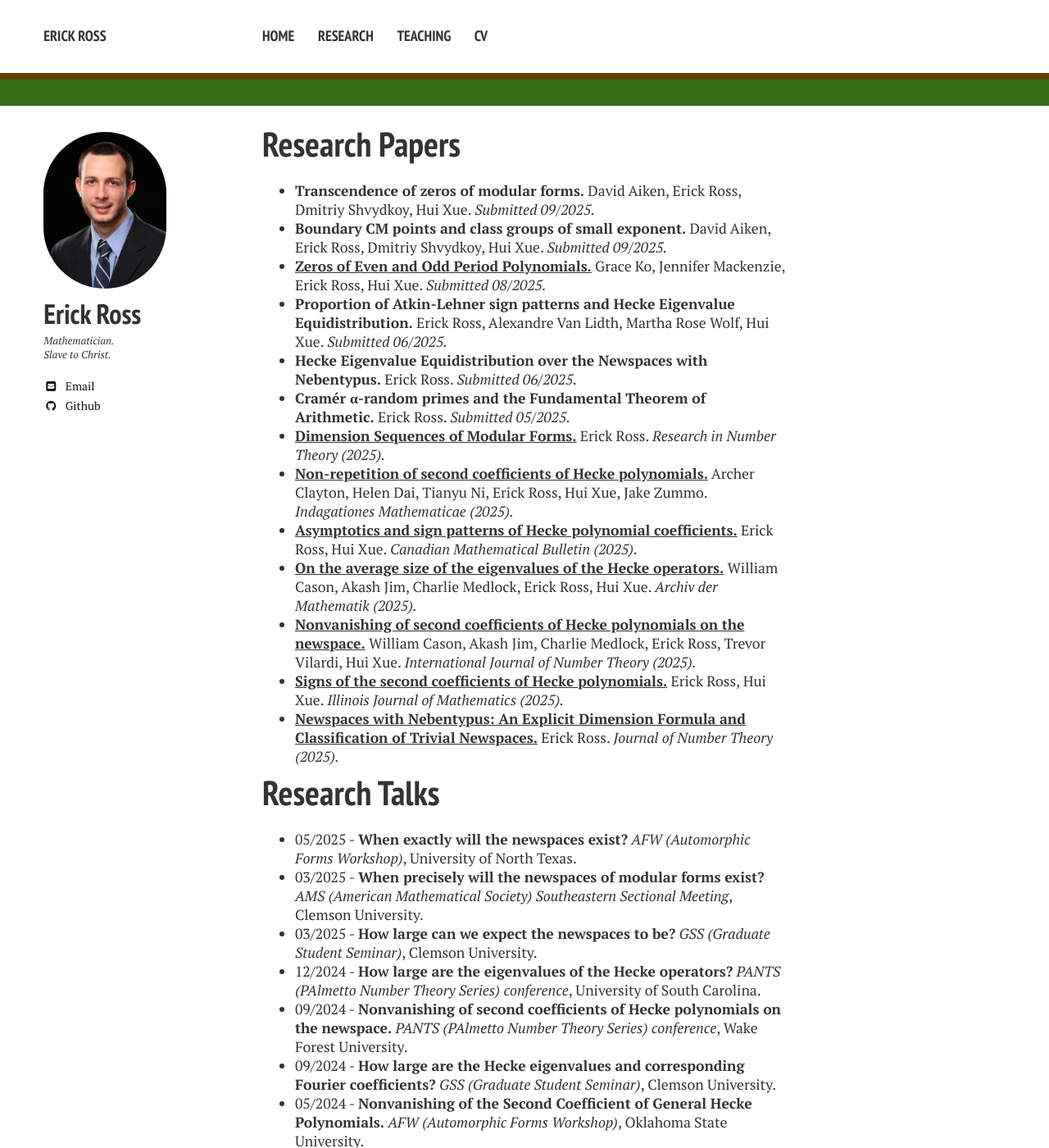
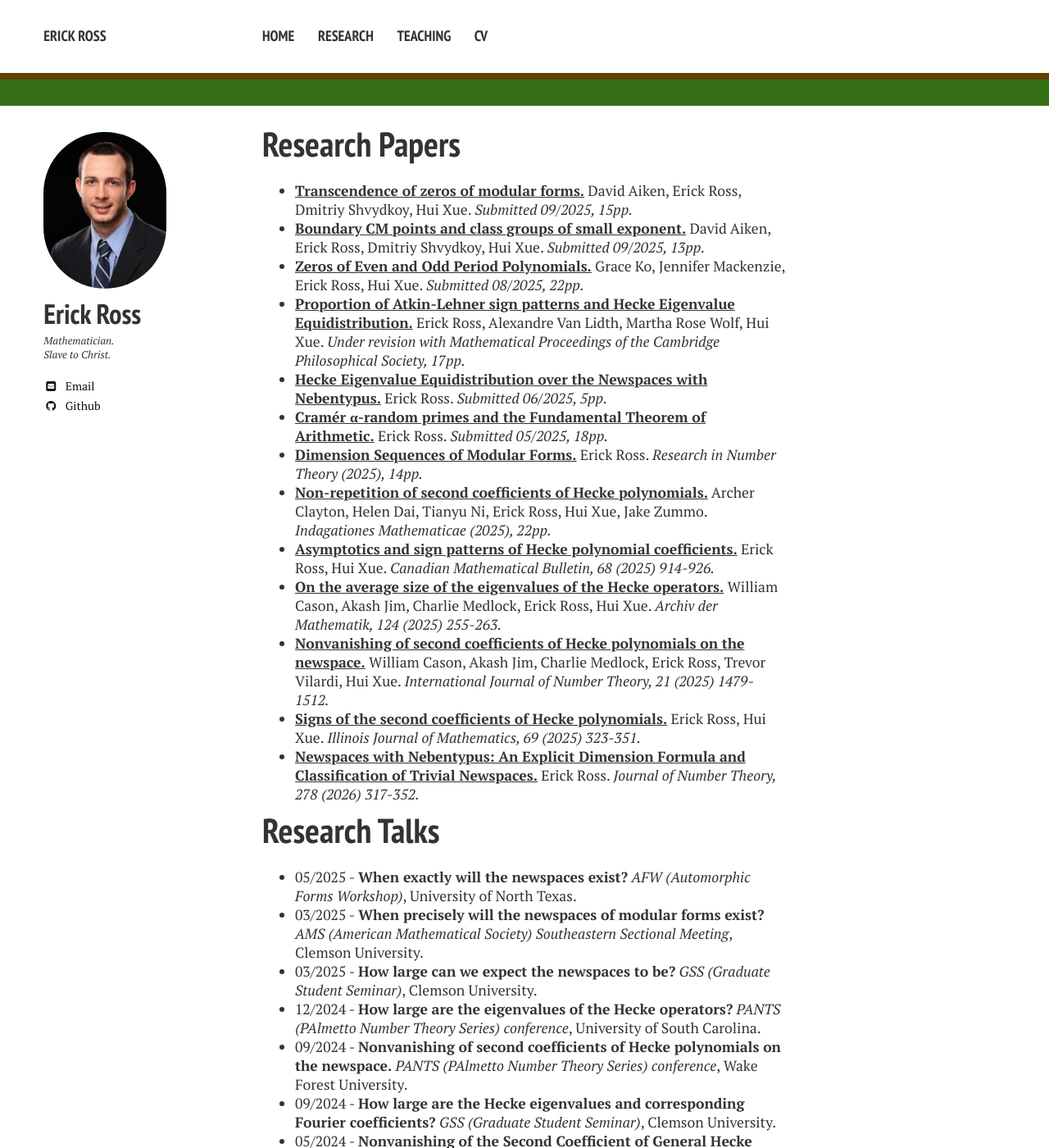
Before and after one commit to erick-ross/erick-ross.github.io, a Jekyll site: the page built from research.md, in a window 1280 px wide and 1400 px high. Shown: the whole window at 82% size. Built offline with Jekyll 4.4.1, drawn with Linux system fonts in a browser that asks for light colours; nearby versions of some CDN libraries.

Commit message:
updated paper info

```diff
--- a/research.md
+++ b/research.md
@@ -4,19 +4,19 @@ layout: page
 
 
 # Research Papers
-- **Transcendence of zeros of modular forms.** David Aiken, Erick Ross, Dmitriy Shvydkoy, Hui Xue. *Submitted 09/2025.*
-- **Boundary CM points and class groups of small exponent.** David Aiken, Erick Ross, Dmitriy Shvydkoy, Hui Xue. *Submitted 09/2025.*
-- [**Zeros of Even and Odd Period Polynomials.**](https://arxiv.org/abs/2408.05670) Grace Ko, Jennifer Mackenzie, Erick Ross, Hui Xue. *Submitted 08/2025.*
-- **Proportion of Atkin-Lehner sign patterns and Hecke Eigenvalue Equidistribution.** Erick Ross, Alexandre Van Lidth, Martha Rose Wolf, Hui Xue. *Submitted 06/2025.*
-- **Hecke Eigenvalue Equidistribution over the Newspaces with Nebentypus.** Erick Ross. *Submitted 06/2025.*
-- **Cramér α-random primes and the Fundamental Theorem of Arithmetic.** Erick Ross. *Submitted 05/2025.*
-- [**Dimension Sequences of Modular Forms.**](https://arxiv.org/abs/2507.12340) Erick Ross. *Research in Number Theory (2025).*
-- [**Non-repetition of second coefficients of Hecke polynomials.**](https://arxiv.org/abs/2411.18419) Archer Clayton, Helen Dai, Tianyu Ni, Erick Ross, Hui Xue, Jake Zummo. *Indagationes Mathematicae (2025).*
-- [**Asymptotics and sign patterns of Hecke polynomial coefficients.**](https://arxiv.org/abs/2410.12008) Erick Ross, Hui Xue. *Canadian Mathematical Bulletin (2025).*
-- [**On the average size of the eigenvalues of the Hecke operators.**](https://arxiv.org/abs/2407.19076) William Cason, Akash Jim, Charlie Medlock, Erick Ross, Hui Xue. *Archiv der Mathematik (2025).*
-- [**Nonvanishing of second coefficients of Hecke polynomials on the newspace.**](https://arxiv.org/abs/2407.11694) William Cason, Akash Jim, Charlie Medlock, Erick Ross, Trevor Vilardi, Hui Xue. *International Journal of Number Theory (2025).*
-- [**Signs of the second coefficients of Hecke polynomials.**](https://arxiv.org/abs/2407.10951) Erick Ross, Hui Xue. *Illinois Journal of Mathematics (2025).*
-- [**Newspaces with Nebentypus: An Explicit Dimension Formula and Classification of Trivial Newspaces.**](https://arxiv.org/abs/2407.08881) Erick Ross. *Journal of Number Theory (2025).*
+- [**Transcendence of zeros of modular forms.**](/transcendence-of-zeros.pdf) David Aiken, Erick Ross, Dmitriy Shvydkoy, Hui Xue. *Submitted 09/2025, 15pp.*
+- [**Boundary CM points and class groups of small exponent.**](/boundary-CM-points.pdf) David Aiken, Erick Ross, Dmitriy Shvydkoy, Hui Xue. *Submitted 09/2025, 13pp.*
+- [**Zeros of Even and Odd Period Polynomials.**](https://arxiv.org/abs/2408.05670) Grace Ko, Jennifer Mackenzie, Erick Ross, Hui Xue. *Submitted 08/2025, 22pp.*
+- [**Proportion of Atkin-Lehner sign patterns and Hecke Eigenvalue Equidistribution.**](/equid-sgnpatt.pdf) Erick Ross, Alexandre Van Lidth, Martha Rose Wolf, Hui Xue. *Under revision with Mathematical Proceedings of the Cambridge Philosophical Society, 17pp.*
+- [**Hecke Eigenvalue Equidistribution over the Newspaces with Nebentypus.**](/equid-newspace.pdf) Erick Ross. *Submitted 06/2025, 5pp.*
+- [**Cramér α-random primes and the Fundamental Theorem of Arithmetic.**](/cramer-primes.pdf) Erick Ross. *Submitted 05/2025, 18pp.*
+- [**Dimension Sequences of Modular Forms.**](https://arxiv.org/abs/2507.12340) Erick Ross. *Research in Number Theory (2025), 14pp.*
+- [**Non-repetition of second coefficients of Hecke polynomials.**](https://arxiv.org/abs/2411.18419) Archer Clayton, Helen Dai, Tianyu Ni, Erick Ross, Hui Xue, Jake Zummo. *Indagationes Mathematicae (2025), 22pp.*
+- [**Asymptotics and sign patterns of Hecke polynomial coefficients.**](https://arxiv.org/abs/2410.12008) Erick Ross, Hui Xue. *Canadian Mathematical Bulletin, 68 (2025) 914-926.*
+- [**On the average size of the eigenvalues of the Hecke operators.**](https://arxiv.org/abs/2407.19076) William Cason, Akash Jim, Charlie Medlock, Erick Ross, Hui Xue. *Archiv der Mathematik, 124 (2025) 255-263.*
+- [**Nonvanishing of second coefficients of Hecke polynomials on the newspace.**](https://arxiv.org/abs/2407.11694) William Cason, Akash Jim, Charlie Medlock, Erick Ross, Trevor Vilardi, Hui Xue. *International Journal of Number Theory, 21 (2025) 1479-1512.*
+- [**Signs of the second coefficients of Hecke polynomials.**](https://arxiv.org/abs/2407.10951) Erick Ross, Hui Xue. *Illinois Journal of Mathematics, 69 (2025) 323-351.*
+- [**Newspaces with Nebentypus: An Explicit Dimension Formula and Classification of Trivial Newspaces.**](https://arxiv.org/abs/2407.08881) Erick Ross. *Journal of Number Theory, 278 (2026) 317-352.*
 
 
 # Research Talks
```
Also changed, not shown: 3 other files.
